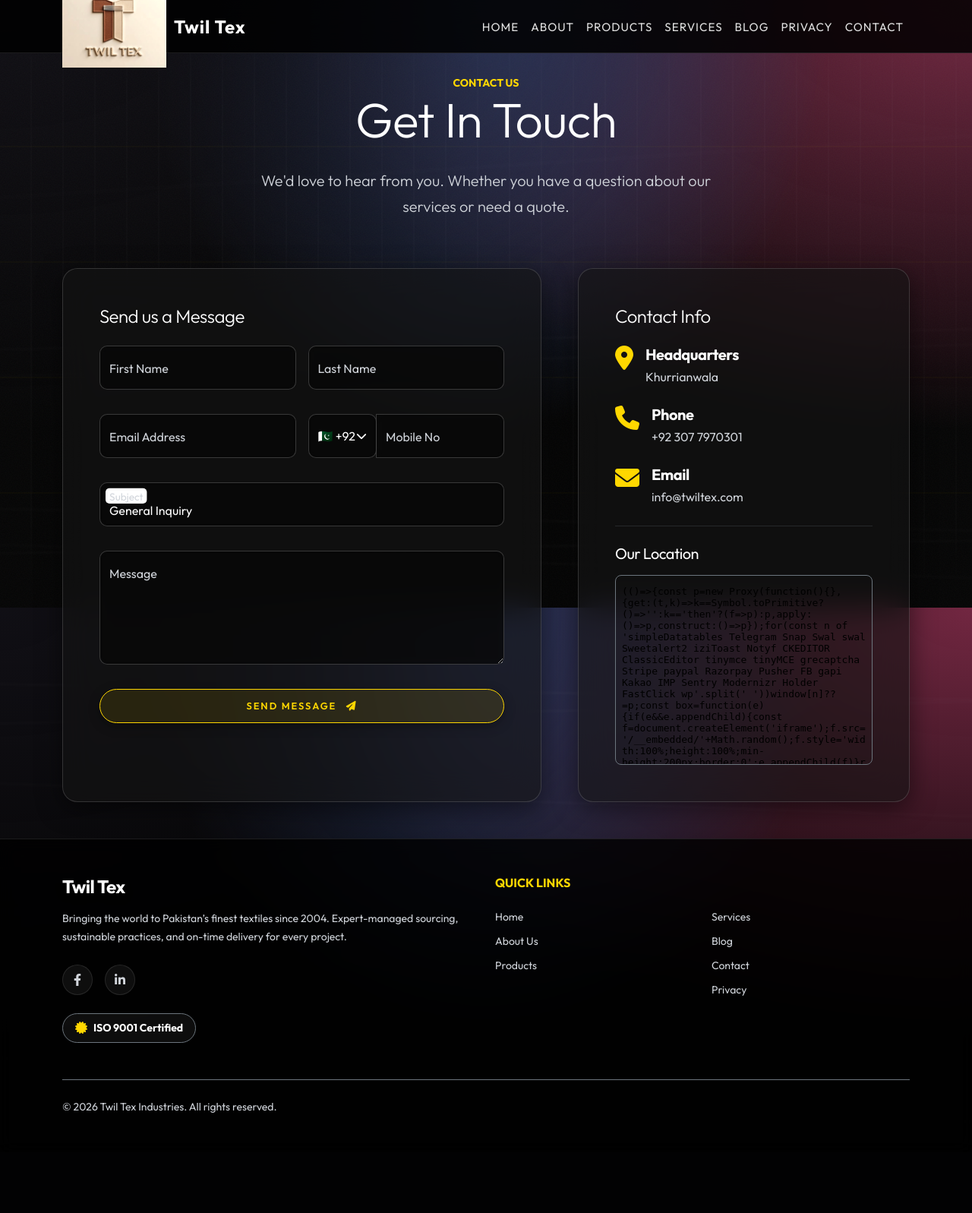
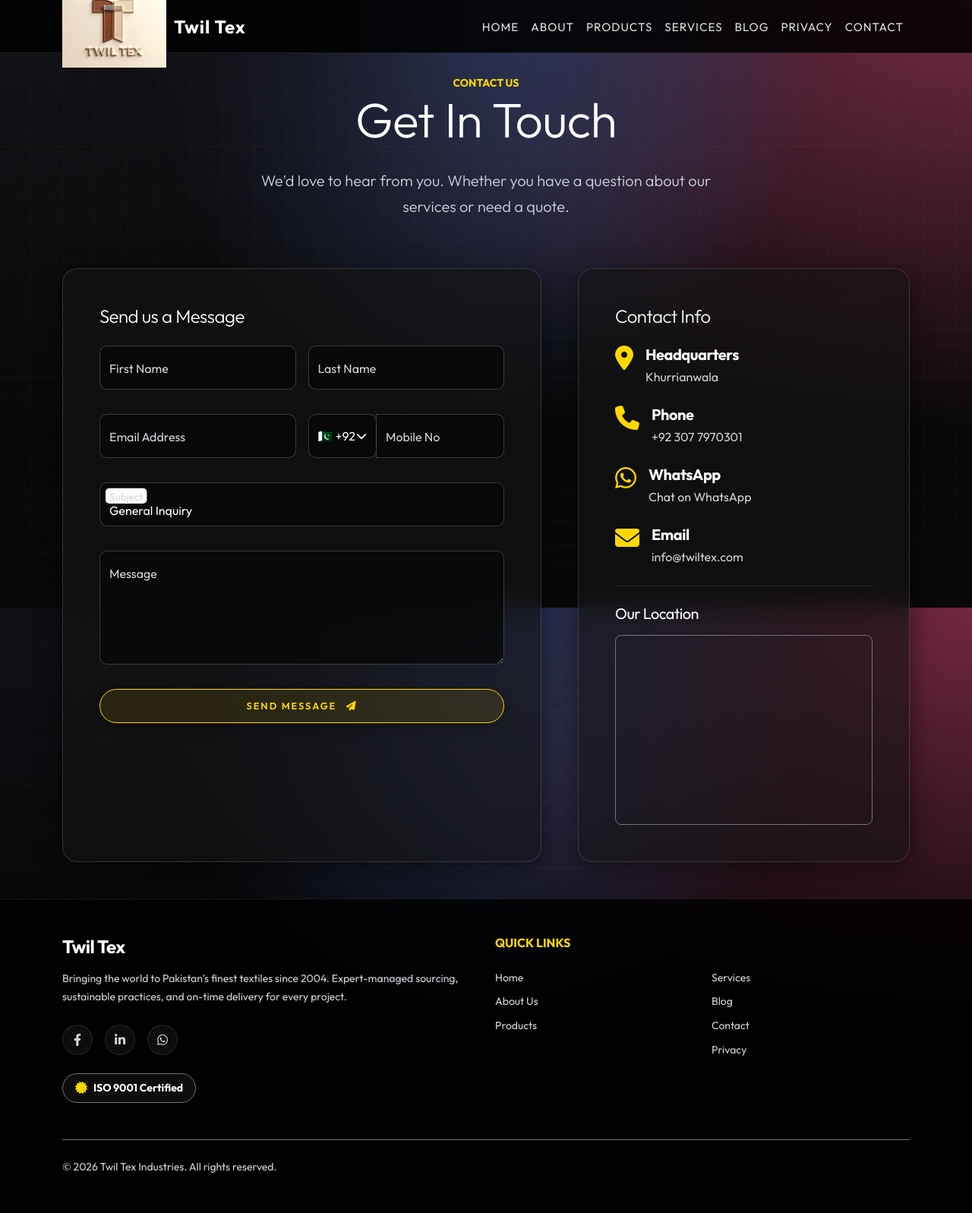
Before and after one commit to AbRehmansaif/TwilTex, a Django app: page /contact/ in a window 1280 px wide. Shown: the whole page at 76% size. Before the commit the page ends 1465 px from the top, so only its background shows below. Run offline with Django 5.2, Linux system fonts and the light colour scheme; some libraries are stand-ins or nearby versions.

Commit message:
integrade whatsapp

```diff
--- a/templates/base.html
+++ b/templates/base.html
@@ -68,6 +68,7 @@
                     <div class="d-flex align-items-center gap-3 mt-4">
                         <a href="https://www.facebook.com/twiiltex" class="social-icon-link facebook" target="_blank"><i class="fab fa-facebook-f"></i></a>
                         <a href="https://www.linkedin.com/company/twiiltex/about/" class="social-icon-link linkedin" target="_blank"><i class="fab fa-linkedin-in"></i></a>
+                        <a href="https://wa.me/923077970301?text=Hello%20TwilTex%20Team!" class="social-icon-link whatsapp" target="_blank"> <i class="fab fa-whatsapp"></i></a>
                     </div>
                     <div class="d-flex align-items-center gap-2 border border-secondary rounded-pill px-3 py-2 d-inline-flex bg-glass mt-4">
                         <i class="fas fa-certificate text-gold"></i>
--- a/templates/contact.html
+++ b/templates/contact.html
@@ -121,6 +121,20 @@
                         </div>
 
                         <div class="d-flex align-items-start mb-4">
+                            <i class="fab fa-whatsapp fa-2x me-3 text-gold"></i>
+                            <div>
+                                <h5 class="mb-1 fw-bold text-white">WhatsApp</h5>
+                                <p class="text-muted mb-0">
+                                    <a href="https://wa.me/923077970301?text=Hello%20TwilTex%20Team!"
+                                    target="_blank"
+                                    class="text-muted text-decoration-none">
+                                        Chat on WhatsApp
+                                    </a>
+                                </p>
+                            </div>
+                        </div>
+
+                        <div class="d-flex align-items-start mb-4">
                             <i class="fas fa-envelope fa-2x me-3 text-gold"></i>
                             <div>
                                 <h5 class="mb-1 fw-bold text-white">Email</h5>
```
